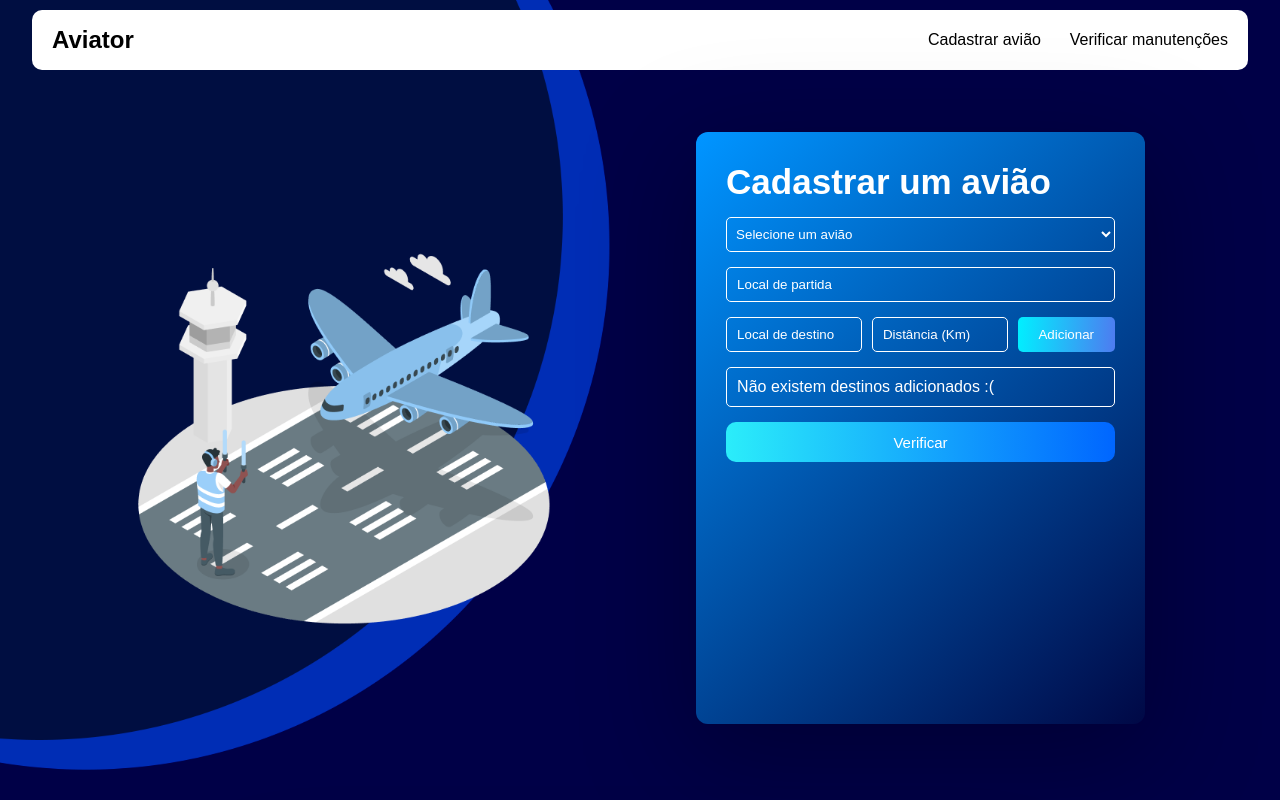
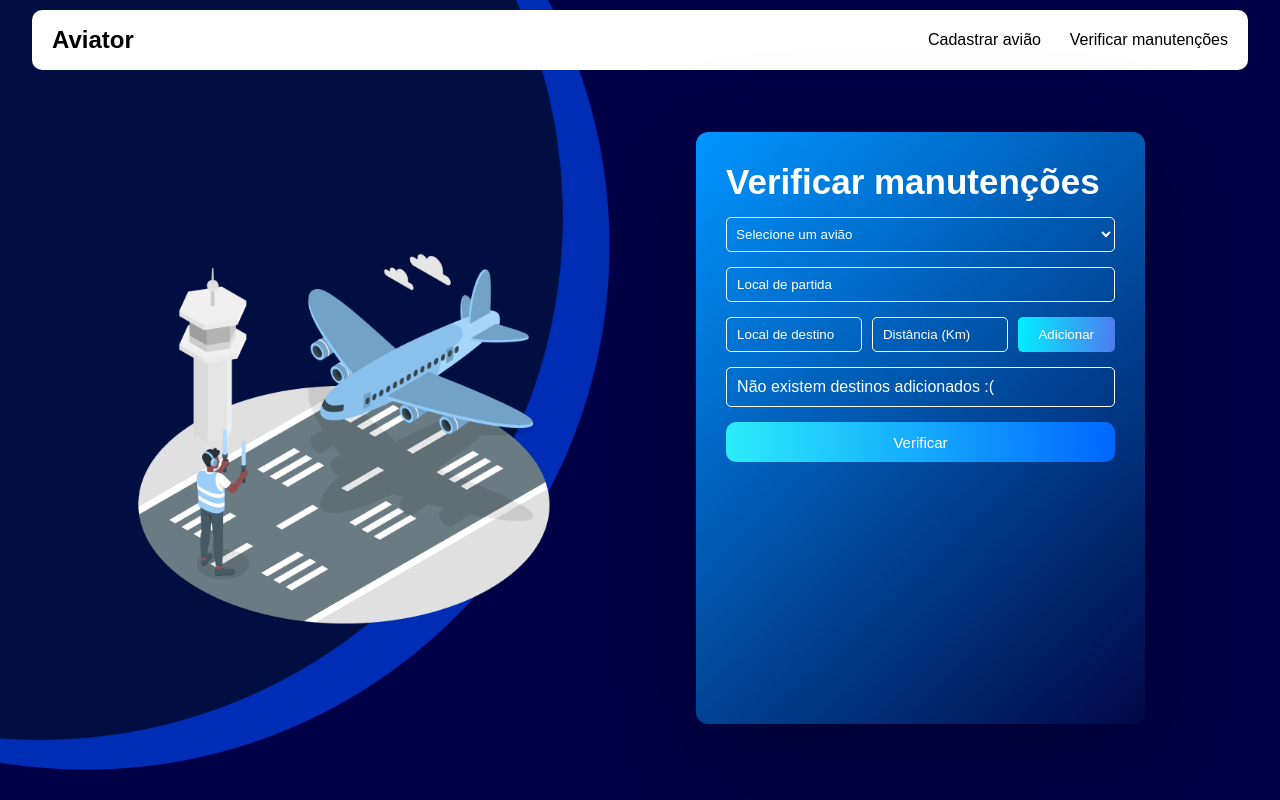
Before and after one commit to Ugutibigui/aviator, a plain HTML site: page FrontEnd/pages/maintenance.html in a window 1280 px wide. Shown: the top 800 px of the page. Drawn offline with Linux system fonts and the light colour scheme; no server answers.

Commit message:
arrumando algumas informações

```diff
--- a/BackEnd/routes/carregarInfosAviao.js
+++ b/BackEnd/routes/carregarInfosAviao.js
@@ -12,12 +12,13 @@ router.get('/', async (req, res) => {
 
     try {
         const [infos] = await db.receberInfosAviao()
-        console.log(infos)
+
         result.data = infos
         result.message = "Informações carregadas"
         result.ok = true
         res.json(result);
         console.log(result)
+
     } catch (err) {
         console.log(err)
         result.ok = false
--- a/BackEnd/routes/simulacao.js
+++ b/BackEnd/routes/simulacao.js
@@ -43,12 +43,11 @@ router.post('/', async (req, res) => {
         info.destinos.forEach(item => {
             item.distancia = parseInt(item.distancia)
         });
+
         info.destinos = info.destinos.sort((a, b) => b.distancia - a.distancia);
 
         for (let i = 0; i < info.destinos.length; i++) {
             let tempo = calculoTempo(info.destinos[i].distancia)
-            console.log(calculoTempo(info.destinos[i].distancia))
-            console.log(info.destinos[i].nome)
 
             if (result.data.destino_pneu == info.localPartida) {
                 if (infosAviao[0].hr_pneu >= tempo) {
--- a/FrontEnd/pages/maintenance.html
+++ b/FrontEnd/pages/maintenance.html
@@ -33,7 +33,7 @@
                 </div>
                 <div class="content-right">
                     <div class="form">
-                        <h1 class="titleForm">Cadastrar um avião</h1>
+                        <h1 class="titleForm">Verificar manutenções</h1>
                         <div class="align-itens-top">
                             <select id="select">
                                 <option value="">Selecione um avião</option>
--- a/FrontEnd/scripts/maintenance.js
+++ b/FrontEnd/scripts/maintenance.js
@@ -26,7 +26,7 @@ function adicionarDestino() {
     let localDestinos = document.getElementById("local-destinations")
     localDestinos.innerHTML = ""
     infos.destinos.push(infoDestino)
-    console.log(infos.destinos)
+
 
     for (let i = 0; i < infos.destinos.length; i++) {
         localDestinos.innerHTML += `<div class="cardDestino">${infos.destinos[i].nome}</div>`
@@ -35,7 +35,7 @@ function adicionarDestino() {
 
 async function verificar() {
     infos.localPartida = document.getElementById("localPartida").value,
-        infos.idAviao = document.getElementById("select").value
+    infos.idAviao = document.getElementById("select").value
 
     let resp = await fetch(`http://localhost:3000/app/simulacao`, { //acessando localização da minha api
         method: 'POST', //escolhendo o metodo de requisição
--- a/FrontEnd/scripts/register.js
+++ b/FrontEnd/scripts/register.js
@@ -30,7 +30,6 @@ async function salvarInfosAviao() {
 }
 
 async function carregarInformacoes() {
-    console.log("entrou")
     let resp = await fetch(`http://localhost:3000/app/carregarInfosAviao`) //fazendo comunicação com a api
     let info = await resp.json() //recebendo as informações da api
 
```
